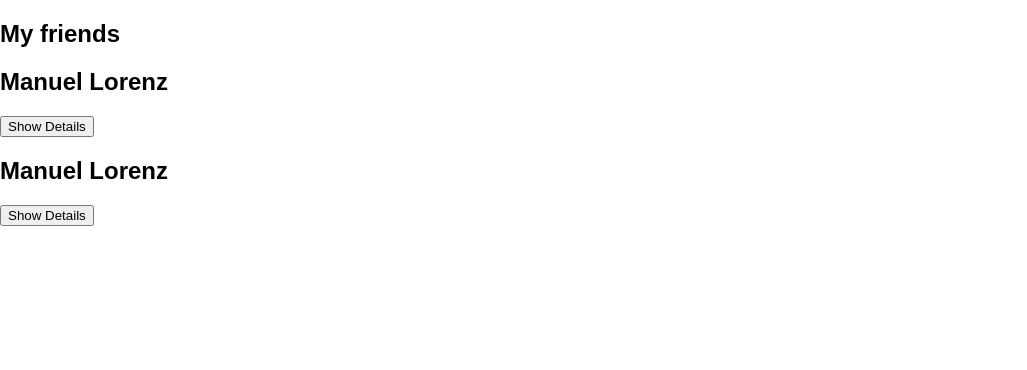
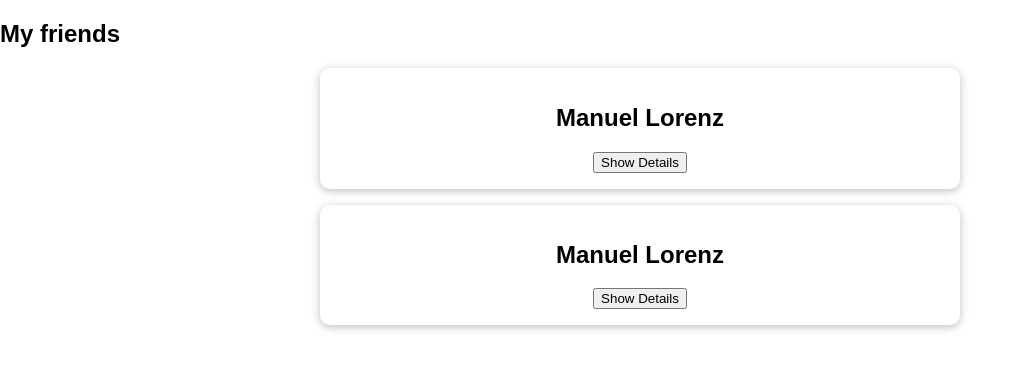
Before and after one commit to JoseAngelCabanes/VueProject11, a Vue app: page / in a window 1280 px wide. Shown: the top 370 px of the page, without its empty margins (0-1027 px from the left). Built offline with nearby package versions, Linux system fonts and the light colour scheme.

Commit message:
added li css styles

```diff
--- a/src/App.vue
+++ b/src/App.vue
@@ -62,4 +62,14 @@ header {
   padding: 0;
   list-style: none;
 }
+
+#app li {
+  box-shadow: 0 2px 8px rgba(0, 0, 0, 0.26);
+  margin: 1rem auto;
+  border-radius: 10px;
+  padding: 1rem;
+  text-align: center;
+  width: 90%;
+  max-width: 40rem;
+}
 </style>
```
